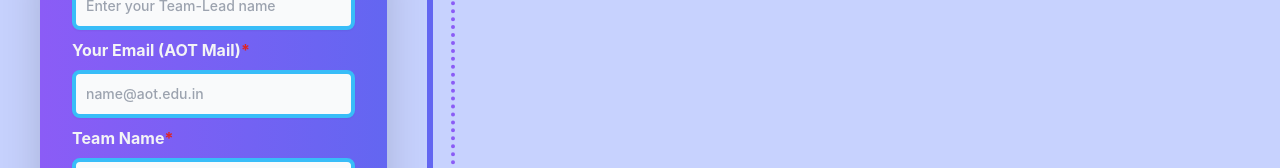
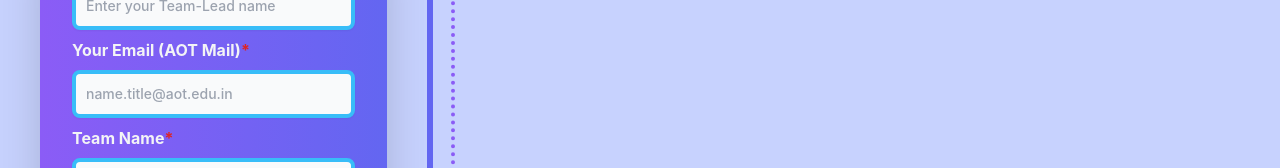
Before and after one commit to Soumyajit2825/Event-Registration-Page, a React (Create React App) app: page / in a window 1280 px wide. Shown: the part 254-422 px from the top of the page. Built offline with nearby package versions, Linux system fonts and the light colour scheme.

Commit message:
minor changes

```diff
--- a/src/components/RegistrationForm.jsx
+++ b/src/components/RegistrationForm.jsx
@@ -220,7 +220,7 @@ const RegistrationForm = ({ addStudentHandler, studentList, memberCount, setMemb
 
                 <div className="mb-2">
                     <label htmlFor="Email" className="block mb-2 text-s font-bold text-gray-100 ">Your Email (AOT Mail)<span className='text-red-600'>*</span></label>
-                    <input type="email" name="Email" value={studentData.email} onChange={handleStudentChange} className={`shadow-sm bg-gray-50 border-[4px] box-border text-gray-900 text-sm rounded-lg focus:ring-blue-500  block w-full p-2.5 outline-none placeholder:text-gray-400 placeholder:font-medium ${errors.email ? errors.email : "border-sky-400 focus:border-blue-500"} `} placeholder="name@aot.edu.in" pattern="^([a-zA-Z0-9_\-\.]+)@aot.edu.in$" required />
+                    <input type="email" name="Email" value={studentData.email} onChange={handleStudentChange} className={`shadow-sm bg-gray-50 border-[4px] box-border text-gray-900 text-sm rounded-lg focus:ring-blue-500  block w-full p-2.5 outline-none placeholder:text-gray-400 placeholder:font-medium ${errors.email ? errors.email : "border-sky-400 focus:border-blue-500"} `} placeholder="name.title@aot.edu.in" pattern="^([a-zA-Z\.]+)@aot.edu.in$" required />
                 </div>
 
                 {team}
```
